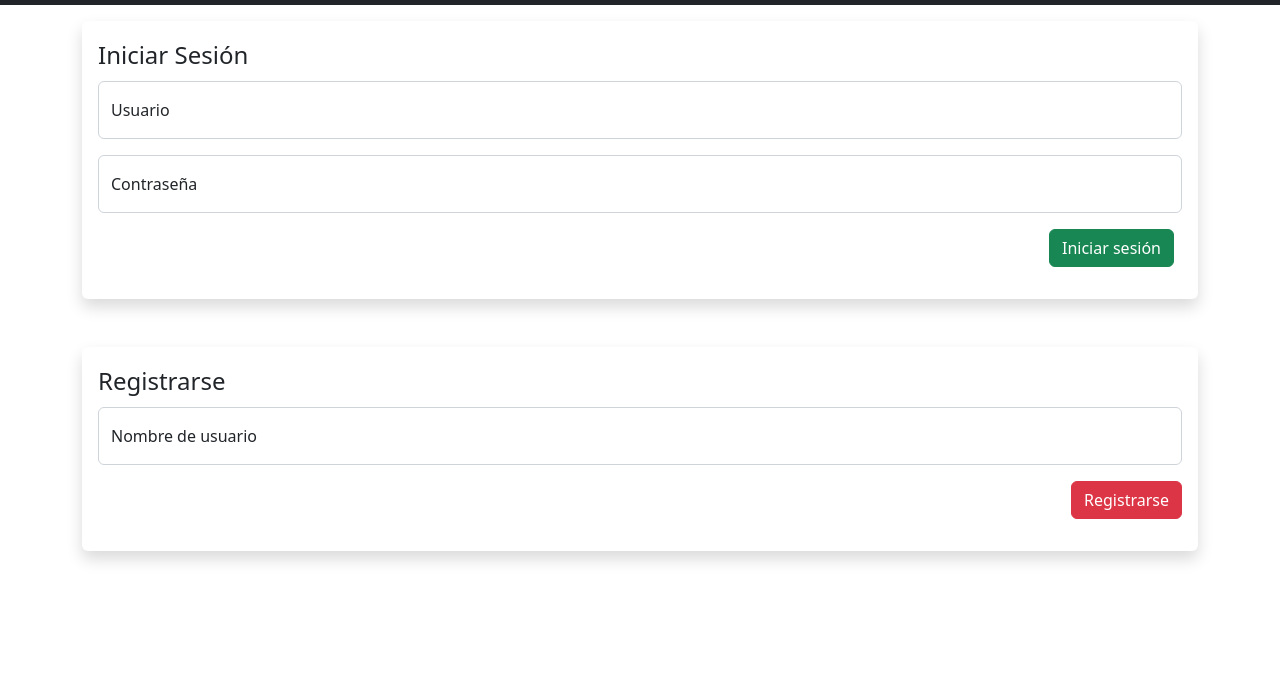
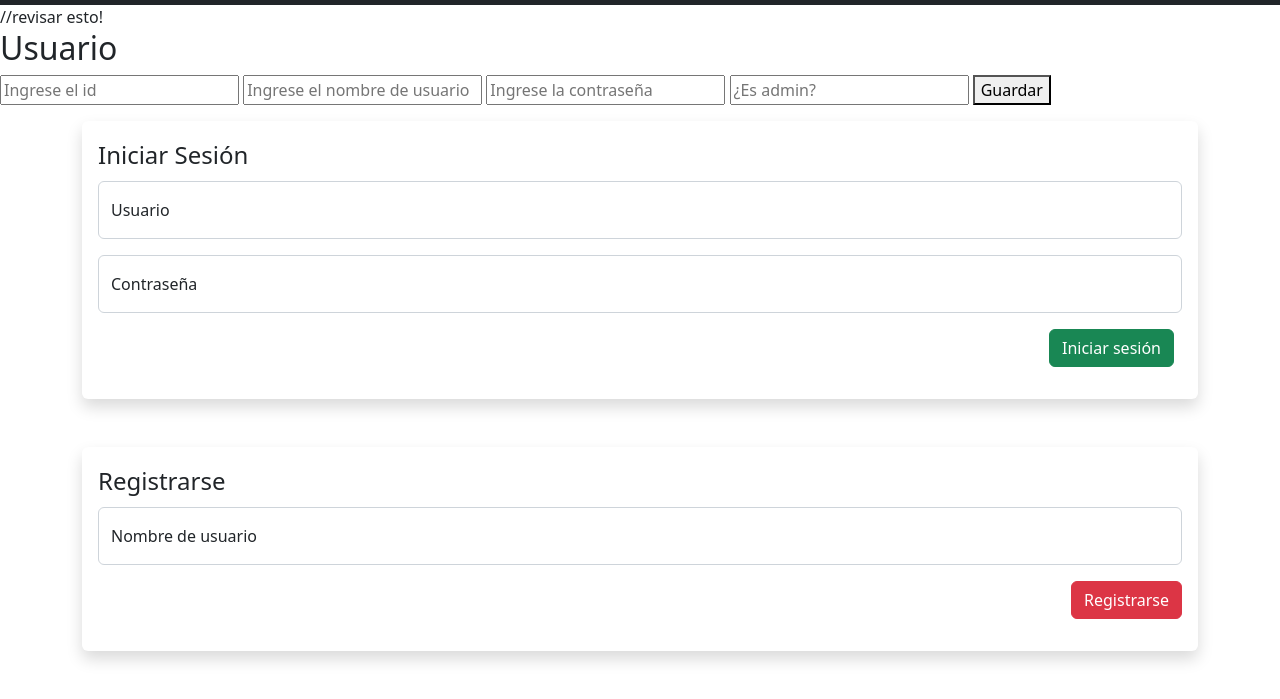
Before and after one commit to PioIX/2025---TPIN-1---G19, a plain HTML site: page front/html/index.html in a window 1280 px wide. Shown: the part 125-824 px from the top of the page. Before the commit the page ends 800 px from the top, so only its background shows below. Drawn offline with nearby package versions, Linux system fonts and the light colour scheme; files whose address does not match are found by name.

Commit message:
a chequear...

```diff
--- a/front/html/index.html
+++ b/front/html/index.html
@@ -23,6 +23,16 @@
             </div>
         </div>
     </nav>
+
+    //revisar esto!
+
+    <h2>Usuario</h2>
+    <input id="idU" placeholder="Ingrese el id" type="number">
+    <input id="nombre_usuario" placeholder="Ingrese el nombre de usuario">
+    <input id="contraseña" placeholder="Ingrese la contraseña">
+    <input id="es_admin" placeholder="¿Es admin?">
+    <button onclick="guardarUsuario()">Guardar</button>
+
     <div class="container mt-3" id="loginForm">
         <div class="shadow p-3 mb-5 bg-white rounded">
             <legend>Iniciar Sesión</legend>
```
Also changed, not shown: back/index.js (+19 -3 lines).
